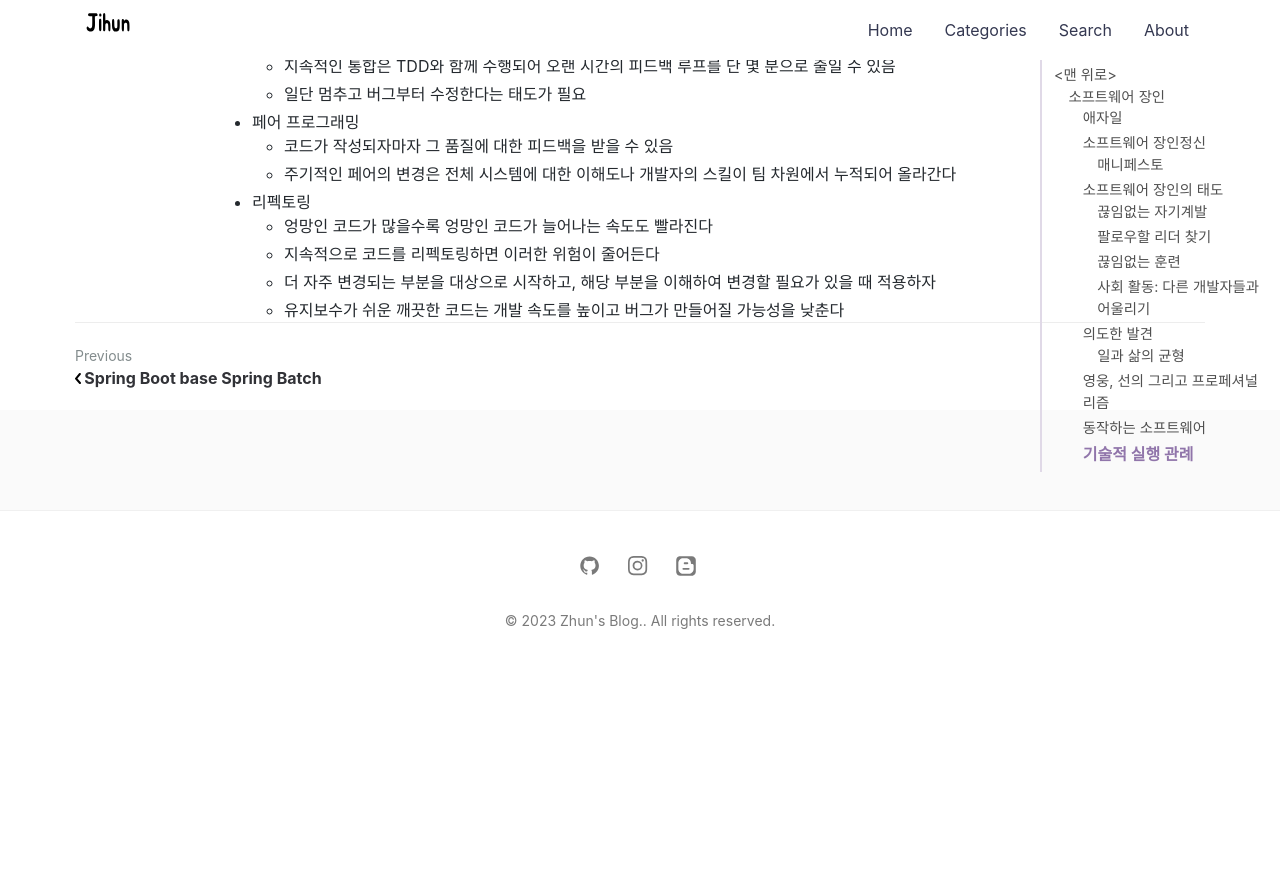
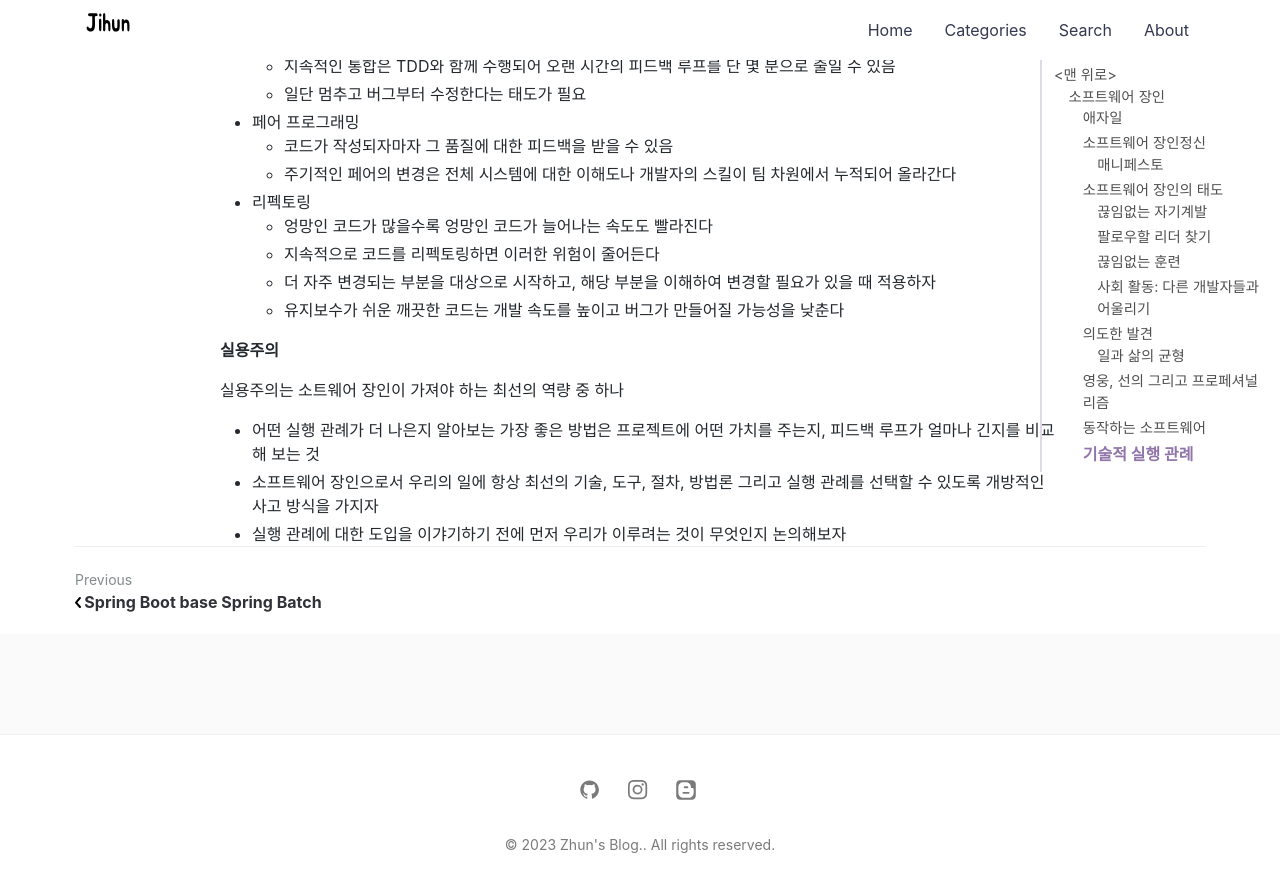
Before and after one commit to jihunparkme/jihunparkme.github.io, a Jekyll site: the page built from _posts/2023-02-01-a-software-master.md, in a window 1280 px wide and 900 px high, scrolled down 7910 px. Shown: the top 892 px of the window. Built offline with Jekyll 4.4.1, drawn with Linux system fonts in a browser that asks for light colours; nearby versions of some CDN libraries; comment, search, counter and statistics services are not loaded; before the commit the page ends 8586 px from its top, so only the background shows below that; some of the changed text lies outside the part shown.

Commit message:
[software master] 기술적 실행 관례 - 실용주의

```diff
--- a/_posts/2023-02-01-a-software-master.md
+++ b/_posts/2023-02-01-a-software-master.md
@@ -234,36 +234,36 @@ featured-img: a-software-master
 
 동작하는 소프트웨어만으로는 부족하다
 
-정원 돌보기
+**정원 돌보기**
 
 > 프로그래밍은 집을 짓는다기보다는 정원을 돌보는 것에 더 가깝다 - 실용주의 프로그래머
 
 - 코드는 정원처럼 지속적인 유지보수가 필요하다.
 - 기본적이고 정기적인 유지보수만으로도 정원을 훌륭하게 가꿀 수 있다.
 
-보이지 않는 위협
+**보이지 않는 위협**
 
 - 비즈니스의 기민함과 투자 효율을 높이기 위해서는 다른 무엇보다도 코드의 품질이 가장 중요하다.
 - 장인은 꾸준히 코드 베이스를 돌보고 두려움 없이 빠르게 리펙토링한다.
 - 전체 애플리케이션을 몇 분만에 테스트할 수 있는 자동화 테스트를 구축하고 활용할 줄 안다.
 - 코드의 품질이 프로젝트의 성공을 보증하지는 못하더라도 실패의 핵심 요인이 될 수 있다.
 
-시간에 대한 잘못된 인식
+**시간에 대한 잘못된 인식**
 
 - 단위 테스트는 우리가 코드를 작성하는 방식에 이미 녹아있는 것이지 별도의 작업이 아니다.
 - 우리가 공식적인 작업 일정표에 무언가를 올려 놓는다는 것은 제품 오너가 그중 중요하지 않다고 생각하는 것을 삭제할 수 있는 권리를 준다는 것과 같다.
 - 항상 프로젝트에 다른 사람들도 있다는 사실을 인식하고 전체 프로젝트에 미치는 영향을 감안하여 책임있게 행동해야 한다.
 
-효율적인 시간 활용
+**효율적인 시간 활용**
 
 - 언제, 어떤 코드든 쉽게 테스트하고 통합할 수 있도록 주변을 잘 정리해야만 한다.
 - 수동 테스트, 디버깅, 오래 걸리는 빌드, 까다로운 애플리케이션 배포, 복잡한 프로젝트 개발 환경 설정같은 것에 시간을 덜 빼앗길수록 애플리케이션의 품질에 더 신경을 쓸 수 있고 고객을 행복하게 할 수 있다.
 
-레거시 코드
+**레거시 코드**
 
 > 태도는 큰 차이를 가져올 수 있는 작은 요소다 - Winston Churchill
 
-태도의 변화
+**태도의 변화**
 
 > 무언가가 마음에 들지 않는다면 바꾸어라.
 >
@@ -275,16 +275,16 @@ featured-img: a-software-master
 
 ## 기술적 실행 관례
 
-올바른 일 vs 올바른 실행
+**올바른 일 vs 올바른 실행**
 
 - 애자일 방법론은 빠르고 짦은 피드백 루프를 제공하여 우리가 '올바른 일(Right Things)`을 실행하고 있는지 점검하도록 도와준다.
 
-상황 논리
+**상황 논리**
 
 - XP 실행 관례에는 테스트 주도 개발, 페어 프로그래밍, 리펙토링, 단순한 디자인, 지속적인 통합 등..
 - 일하는 방식을 바꾸기 전에 우리가 어떤 상황에 놓여 있는지 파악하는 것은 중요
 
-실행 관례와 가치
+**실행 관례와 가치**
 
 - XP 실행 관계들은 소프트웨어의 품질, 즉 일을 올바르게 수행하는 관점에서 피드백 루프를 단축시킬 수 있는 여러 방법을 제공
 - 실행 관례의 도입 자체를 관리자나 팀 구성원들에게 설득하려 하지 말고 현재 일하는 방식과 비교해서 그것이 가져올 이익에 집중해야 한다.
@@ -314,3 +314,11 @@ XP 실행 관례의 일부를 살펴보자.
   - 지속적으로 코드를 리펙토링하면 이러한 위험이 줄어든다
   - 더 자주 변경되는 부분을 대상으로 시작하고, 해당 부분을 이해하여 변경할 필요가 있을 때 적용하자
   - 유지보수가 쉬운 깨끗한 코드는 개발 속도를 높이고 버그가 만들어질 가능성을 낮춘다
+
+**실용주의**
+
+실용주의는 소트웨어 장인이 가져야 하는 최선의 역량 중 하나
+
+- 어떤 실행 관례가 더 나은지 알아보는 가장 좋은 방법은 프로젝트에 어떤 가치를 주는지, 피드백 루프가 얼마나 긴지를 비교해 보는 것
+- 소프트웨어 장인으로서 우리의 일에 항상 최선의 기술, 도구, 절차, 방법론 그리고 실행 관례를 선택할 수 있도록 개방적인 사고 방식을 가지자
+- 실행 관례에 대한 도입을 이갸기하기 전에 먼저 우리가 이루려는 것이 무엇인지 논의해보자
```
